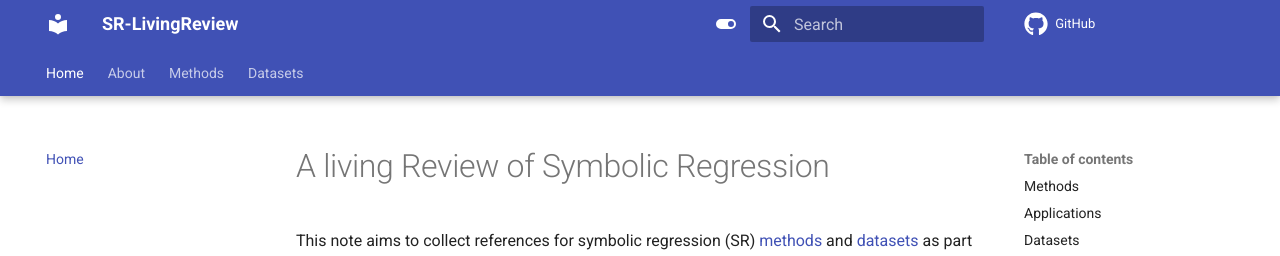
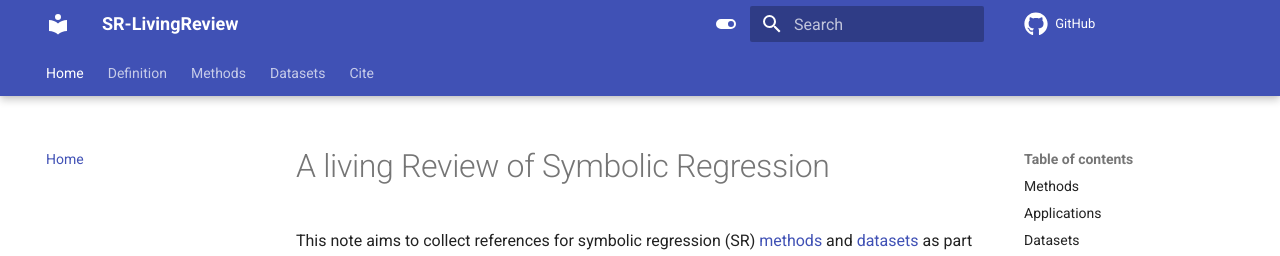
Before and after one commit to nmakke/SR-LivingReview, an MkDocs documentation site: the page built from docs/index.md, in a window 1280 px wide. Shown: the top 256 px of the page. Built offline with MkDocs 1.6.1 and Material for MkDocs 9.7.7, drawn with Linux system fonts in a browser that asks for light colours; comment, search, counter and statistics services are not loaded.

Commit message:
Update mkdocs.yml

```diff
--- a/mkdocs.yml
+++ b/mkdocs.yml
@@ -7,9 +7,10 @@ theme:
   name: material
 nav:
     - Home: index.md
-    - About: about.md
+    - Definition: sr.md
     - Methods: methods.md
     - Datasets: datasets.md
+    - Cite: cite.md
 
 plugins:
   - search
```
